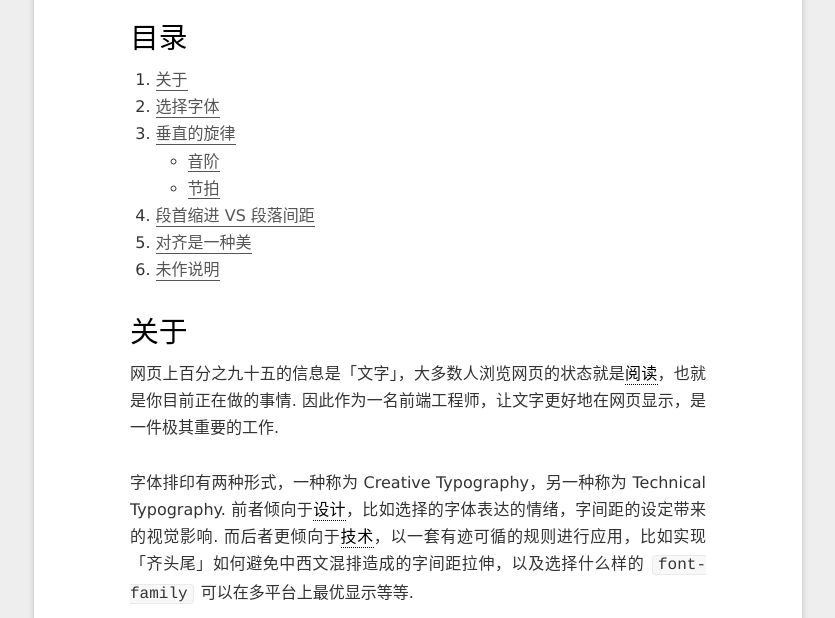
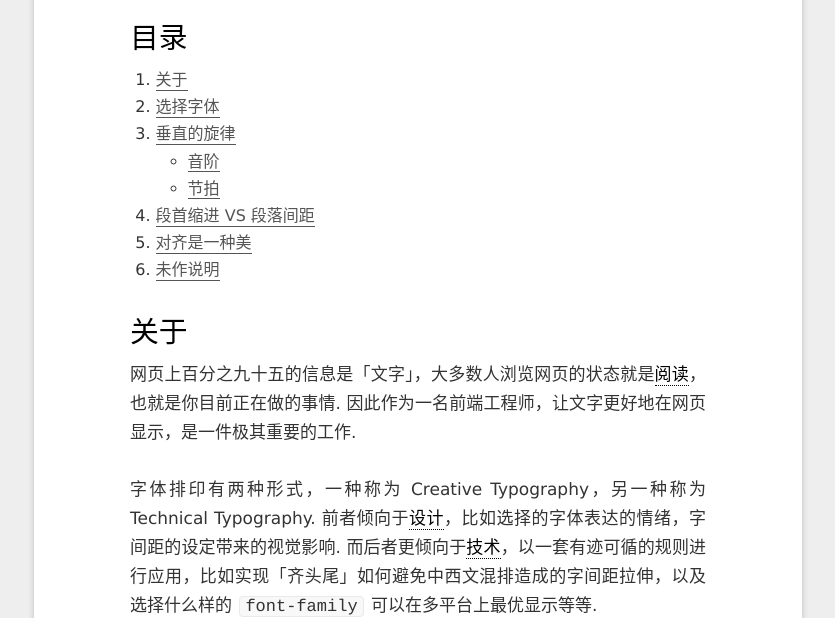
Before and after one commit to Aaaaaashu/Aaaaaashu.github.io, a plain HTML site: page shu/index.html in a window 1280 px wide. Shown: the part 200-818 px from the top of the page, without its empty margins (222-1057 px from the left). Drawn offline with Linux system fonts and the light colour scheme.

Commit message:
enlarge font size

```diff
--- a/shu/shu.css
+++ b/shu/shu.css
@@ -93,7 +93,7 @@ pre, ul, ol, dl, form, hr, table, blockquote {
 p {
   margin-top: 0;
   margin-bottom: 1.7em;
-  font-size: 16px;
+  font-size: 17px;
   font-family: "Lucida Grande", "Helvetica Neue", Arial, "Hiragino Sans GB", "Noto Sans CJK SC", "Heiti SC", "Microsoft YaHei", "WenQuanYi Microhei", sans-serif;
   line-height: 1.7em;
   text-align: justify;
```
